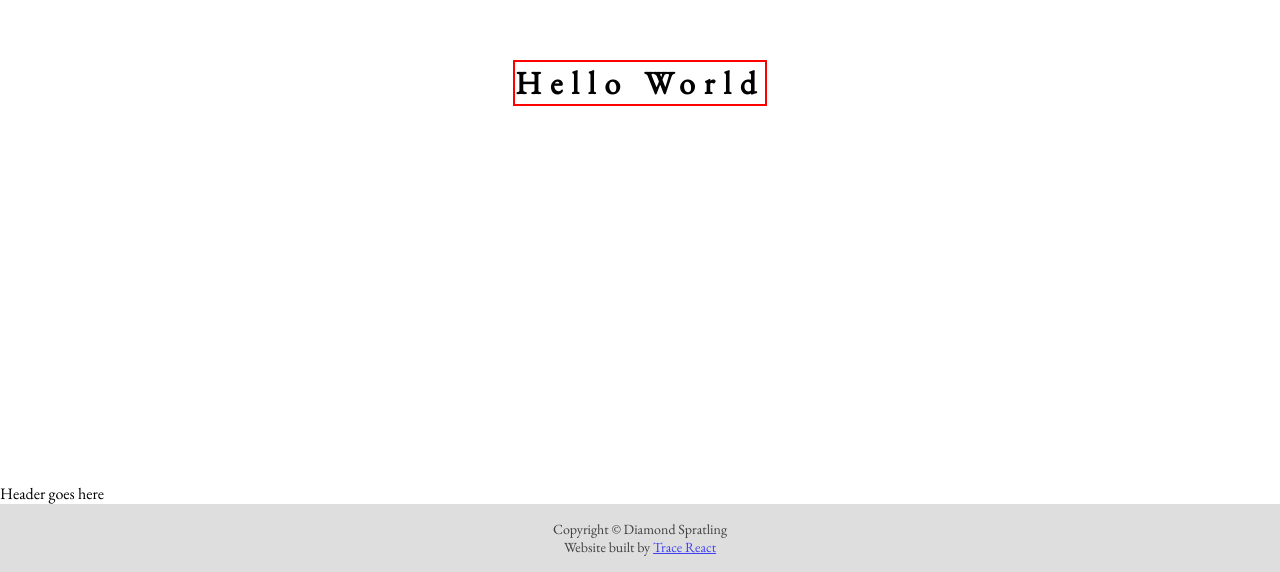
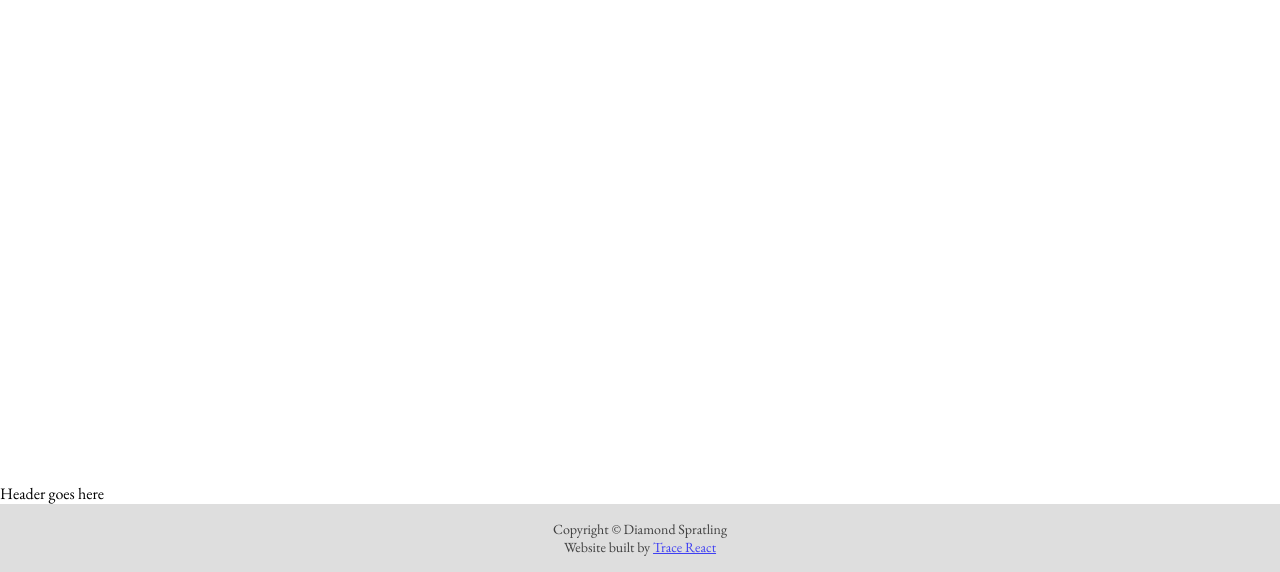
Before and after one commit to tracereact/ds-portfolio, a React (Create React App) app: page / in a window 1280 px wide. Shown: the part 317-889 px from the top of the page. Built offline with nearby package versions, Linux system fonts and the light colour scheme; a web font is replaced by a local one.

Commit message:
Adjust animation for welcome page

```diff
--- a/src/components/welcome.js
+++ b/src/components/welcome.js
@@ -1,17 +1,17 @@
-import React, { useEffect } from 'react';
+import React, { useEffect, useState } from 'react';
 import '../styles/components/welcome.css';
 
 // Fade words in
 // Then show scroll botton/ bar
 
 const Welcome = () => {
-  // const [message, setMessage] = useState('');
+  const [message, setMessage] = useState('');
+  const [count, setCount] = useState(0);
+  const [introFinished, setIntroFinished] = useState(false);
 
-  // const phrases = [
-  //   'Welcome',
-  //   'It is time...',
-  //   'To Rock out \\m/',
-  // ];
+  const intro = ['Welcome', 'It is time...', 'To Rock out \\m/', ''];
+
+  const outro = 'Find out more below';
 
   // let i = 0;
   // const print = () => {
@@ -25,33 +25,61 @@ const Welcome = () => {
   //   }, 3000);
   // };
 
-  const printMessage = () => {
-    // Add class to message to fade in
-    // Check transition complete
-    // Add class to message to fade out
-    // Check transition complete
-    // Go to next phrase
-
-    const messageNode = document.getElementById('fade');
-    messageNode.className = 'in';
-
-    messageNode.innerText = 'Hello World';
-    messageNode.addEventListener('animationend', () => {
-      messageNode.className = 'out';
-    });
-  };
+  // const printMessage = () => {
+  //   // Add class to message to fade in
+  //   // Check transition complete
+  //   // Add class to message to fade out
+  //   // Check transition complete
+  //   // Go to next phrase
+  //   const messageNode = document.getElementById('fade');
+  //   for (let i = 0; i < phrases.length; i += 1) {
+  //     messageNode.className = 'in';
+  //     setMessage(phrases[i]);
+  //     messageNode.innerText = 'Hello World';
+  //     messageNode.addEventListener('animationend', () => {
+  //       if (i < phrases.length - 1) {
+  //         messageNode.className = 'out';
+  //       }
+  //     });
+  //   }
+  // };
 
   useEffect(() => {
-    document.addEventListener('load', printMessage());
+    if (!introFinished) {
+      const messageNode = document.getElementById('fade');
 
-    return () => {
-      document.removeEventListener('load', printMessage());
-    };
-  }, []);
+      // Fade in and out
+      messageNode.className = 'in-out';
+      setMessage(intro[count]);
+
+      if (count < intro.length - 1) {
+        messageNode.addEventListener('animationend', () => {
+          messageNode.className = '';
+          setCount(count + 1);
+        });
+      } else {
+        setIntroFinished(true);
+      }
+    }
+  }, [count]);
+
+  useEffect(() => {
+    if (introFinished) {
+      const messageNode = document.getElementById('fade');
+
+      // Fade in only
+      messageNode.className = 'in';
+      setMessage(outro);
+      messageNode.addEventListener('animationend', () => {
+        messageNode.className = 'done'; // Fade is finished
+        // Start arrow animations
+      });
+    }
+  }, [introFinished]);
 
   return (
     <div className="container">
-      <span id="fade" />
+      <span id="fade">{message}</span>
     </div>
   );
 };
--- a/src/styles/components/welcome.css
+++ b/src/styles/components/welcome.css
@@ -13,32 +13,31 @@
   font-weight: bold;
   letter-spacing: 0.55rem;
   opacity: 0;
+}
 
-  border: 2px solid red;
+#fade.done {
+  opacity: 1;
+}
+
+#fade.in-out {
+  animation: fade-in-out 4.5s forwards ease-in-out;
+  animation-delay: 1s;
 }
 
 #fade.in {
-  animation: fade-in 2s forwards ease-in-out;
+  animation: fade-in 3s forwards ease;
   animation-delay: 1s;
 }
 
-#fade.out {
-  animation: fade-out 2s backwards ease-in-out;
-  animation-delay: 1s;
-}
-
-@keyframes fade-in {
+@keyframes fade-in-out {
   0% {
     transform: translateX(-100px);
   }
-  100% {
+  25% {
     opacity: 1;
     transform: translateX(0px);
   }
-}
-
-@keyframes fade-out {
-  0% {
+  75% {
     opacity: 1;
     transform: translateX(0px);
   }
@@ -47,3 +46,13 @@
     transform: translateX(100px);
   }
 }
+
+@keyframes fade-in {
+  0% {
+    scale: 0.75;
+  }
+  100% {
+    opacity: 1;
+    scale: 1;
+  }
+}
```
